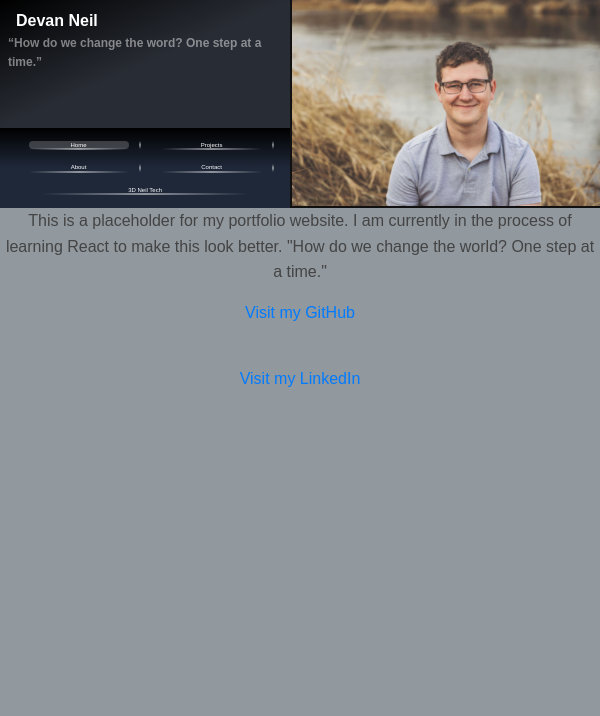
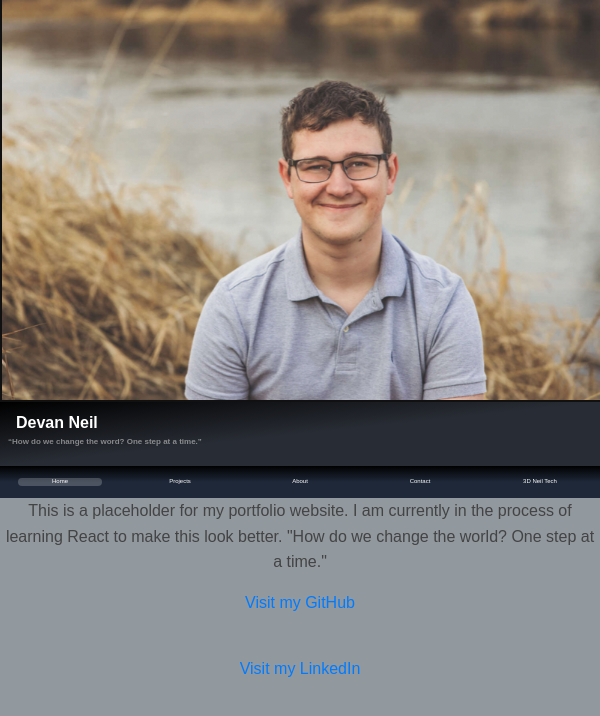
Before and after one commit to devanneil/PortfolioSite, a React (Create React App) app: page / in a window 600 px wide. Shown: the top 716 px of the page. Built offline with nearby package versions, Linux system fonts and the light colour scheme; the HTML template or start-up script is replaced by a standard one.

Commit message:
Stacking title bar implemented, moved copy of logo into /pictures, doesn't quite work tho.

```diff
--- a/src/Company.js
+++ b/src/Company.js
@@ -1,8 +1,9 @@
 import TitleBar from './titleBar'
+import Logo from './pictures/LogoSmall.PNG'
 
 export default function Company() {
   return <div>
-    <TitleBar selectedPage='3D Neil Tech'/>
+    <TitleBar selectedPage='3D Neil Tech' image={Logo}/>
     <p>
       This is a placeholder for my portfolio website.
       I am currently in the process of learning React to make this look better.
--- a/src/titleBar.css
+++ b/src/titleBar.css
@@ -1,8 +1,8 @@
 .header-wrapper {
     display: flex;
     align-items: stretch;
-    --titleBarHeight: 16vh;
-    --navBarHeight: 10vh;
+    --titleBarHeight: clamp(4rem, 7vw, 7rem);
+    --navBarHeight: clamp(2rem, 3vw, 3rem);
     --titleBarColor: #282c34;
     --navBarColor: #1f2839;
 }
@@ -32,7 +32,7 @@
     margin-bottom: 0;
 }
 .titlebar-text {
-    font-size: clamp(0.75rem, 1vw, 1rem);
+    font-size: clamp(0.5rem, 1vw, 1rem);
     color: rgba(255, 255, 255, 0.465);
     display: flex;
     flex-direction: column;   /* stacks title + details vertically */
@@ -55,7 +55,6 @@
     flex-direction: row;
     justify-content: space-between;
     align-items: center;        /* vertically center items */
-    padding: 3vh 2vh;
     background-color: var(--navBarColor);
     height: var(--navBarHeight);
     position: relative;
@@ -84,55 +83,18 @@
   pointer-events: none; /* don’t block clicks */
 }
 @media (min-width: 600px) {
-    /* Add vertical gradient separator on the right */
-    .navbarEntry:not(:last-child)::after {
-    content: "";
-    position: absolute;
-    top: 10%;              /* start fade a bit from the top */
-    bottom: 10%;           /* end fade a bit before the bottom */
-    right: 0;              /* right edge of item */
-    width: 2px;            /* thickness of the divider */
-    background: linear-gradient(to bottom, rgba(255,255,255,0), rgba(255,255,255,0.5), rgba(255,255,255,0));
+    .header-wrapper {
+        flex-direction: row;
     }
 }
 
 @media (max-width: 600px) {
-    .navbar {
-        display: grid;           /* switch to grid layout */
-        grid-template-columns: 1fr 1fr; /* two columns; change as needed */
-        grid-auto-rows: auto;    /* auto row height */
-        gap: 0.5vh 1vh;          /* vertical and horizontal spacing */
-        padding: 1vh 2vh;
+    .header-wrapper {
+        flex-direction: column;
     }
-    .navbarEntry:last-child {
-        grid-column: 1 / -1;  /* span all columns */
-        justify-self: stretch; /* stretch horizontally */
-    }
-
-    /* Add vertical gradient separator on the right */
-    .navbarEntry:nth-child(odd):not(:last-child)::after {
-        content: "";
-        position: absolute;
-        top: 10%;
-        bottom: 10%;
-        right: 0;
-        width: 2px;
-        background: linear-gradient(to bottom, rgba(255,255,255,0), rgba(255,255,255,0.5), rgba(255,255,255,0));
-    }
-
-    /* Horizontal gradient separator (bottom border) for every other row */
-    .navbarEntry::before {
-        content: "";
-        position: absolute;
-        left: 10%;
-        right: 10%;
-        bottom: 0;
-        height: 2px;
-        background: linear-gradient(to right, rgba(255,255,255,0), rgba(255,255,255,0.5), rgba(255,255,255,0));
-    }
-
-    .navbarEntry {
-        margin: 0;               /* remove extra margin */
-        text-align: center;
+    .titlebar-logo {
+        order: -1;
+        width: fit-content;
+        height: auto;
     }
 }
--- a/src/titleBar.js
+++ b/src/titleBar.js
@@ -1,5 +1,6 @@
 import React from "react";
 import { Link } from "react-router-dom";
+import Logo from "./pictures/LogoSmall.PNG"
 import "./titleBar.css"; // we'll create this next
 
 const NAV_ENTRIES = [
@@ -13,12 +14,12 @@ const NAV_ENTRIES = [
 export default function TitleBar({
   title = "Default Title",
   details = "",
-  imageSrc = "/LogoSmall.png",
+  imageSrc = {Logo},
   imageAlt = "Site logo",
   selectedPage = "None"
 }) {
   return (
-    <span className="header-wrapper">
+    <div className="header-wrapper">
         <div className="bars">
             <div className="titlebar">
               <h1 className="titlebar-title">{title}</h1>
@@ -42,6 +43,6 @@ export default function TitleBar({
             alt={imageAlt}
             className="titlebar-logo"
         />
-    </span>
+    </div>
   );
 }
```
Also changed, not shown: src/pictures/LogoSmall.PNG (added).
